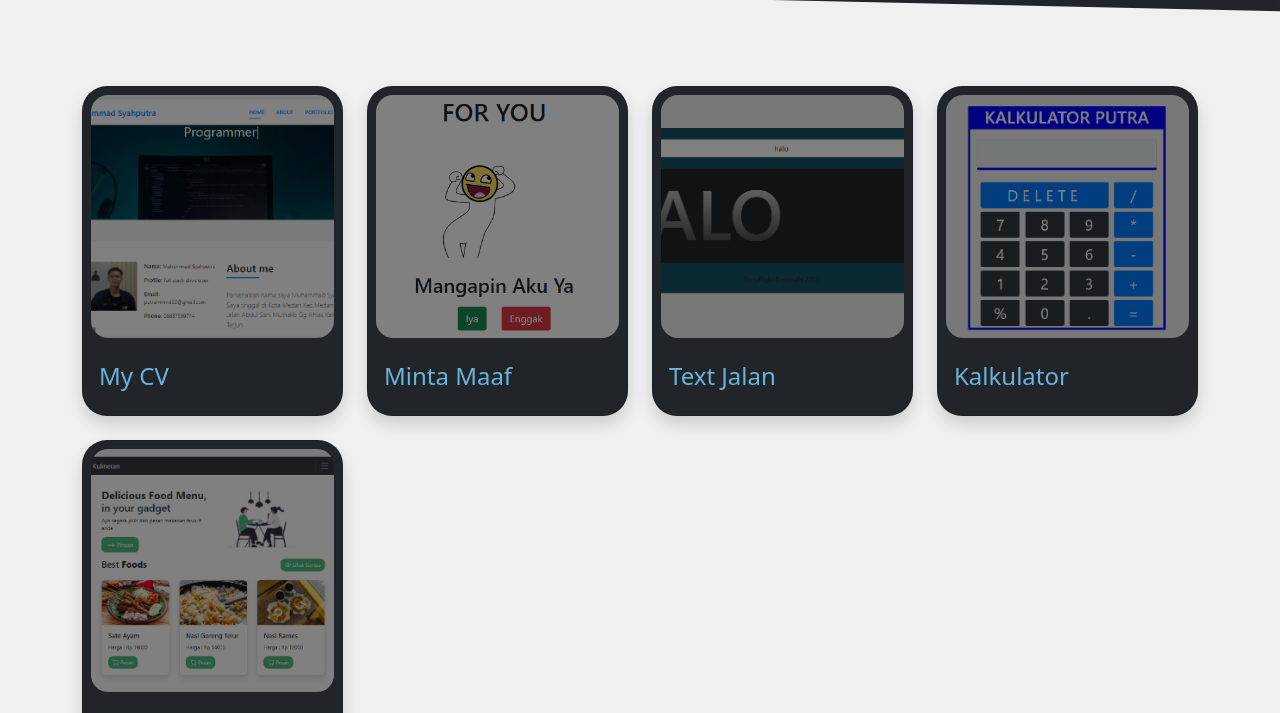
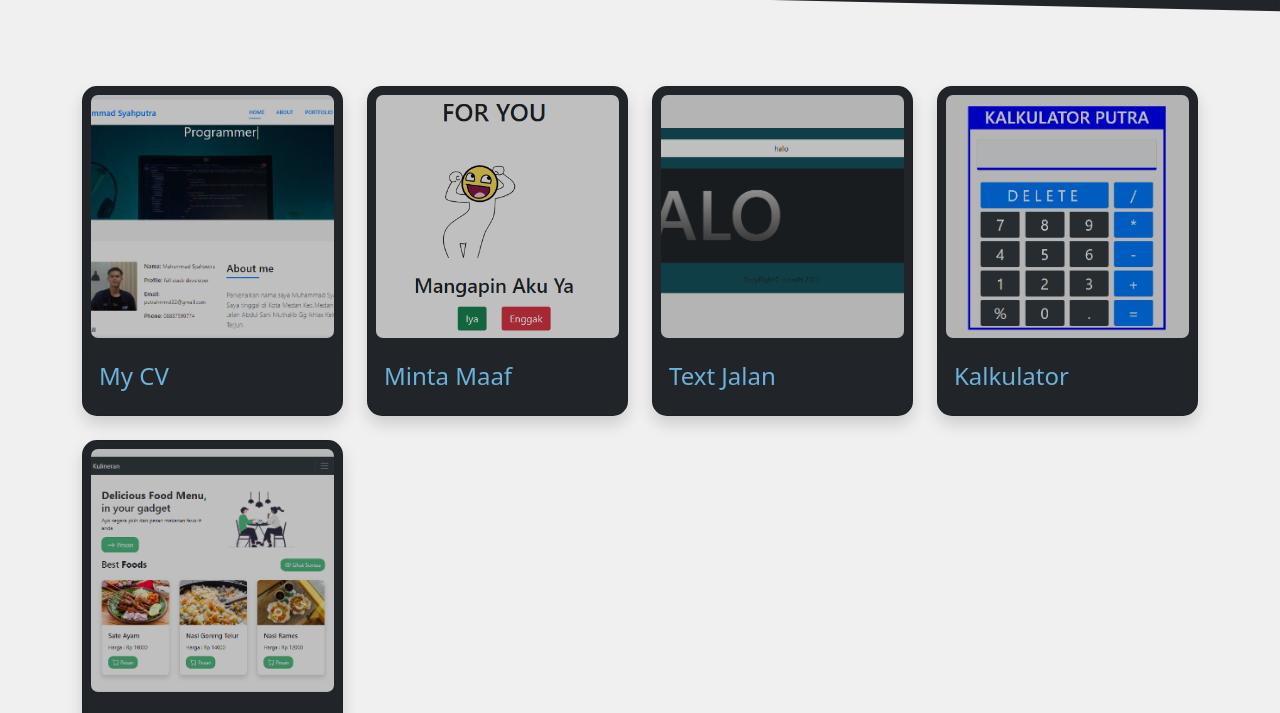
Before and after one commit to MhmmdSyahputra/AllProjek, a plain HTML site: page index.html in a window 1280 px wide. Shown: the part 74-787 px from the top of the page. Drawn offline with nearby package versions, Linux system fonts and the light colour scheme.

Commit message:
rounded&contras

```diff
--- a/index.html
+++ b/index.html
@@ -27,6 +27,7 @@
 			.svg-head {
 				height: 45%;
 			}
+
 		}
 
 		@media (min-width: 481px) and (max-width: 1024px) {
@@ -51,11 +52,11 @@
 		.card,
 		.card-body,
 		.card-img-top {
-			border-radius: 25px;
+			border-radius: 15px;
 		}
 
 		.card-img-top {
-			filter: brightness(50%);
+			filter: brightness(75%);
 		}
 
 		a {
@@ -103,7 +104,7 @@
 	<!-- header -->
 
 	<!-- content -->
-	<section class="content jumbotron">
+	<section class="content">
 		<div class="container">
 			<div class="row mb-4">
 
```
